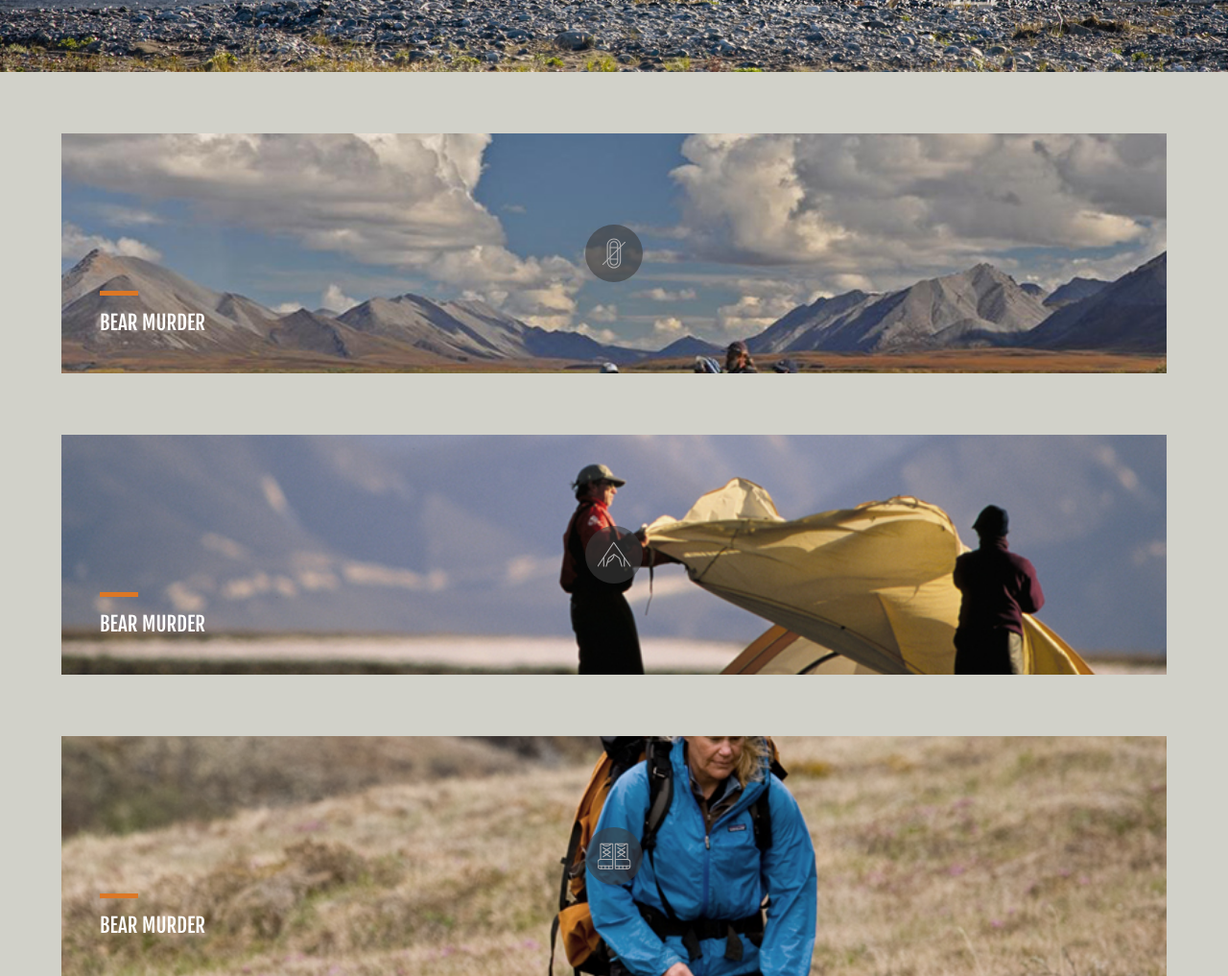
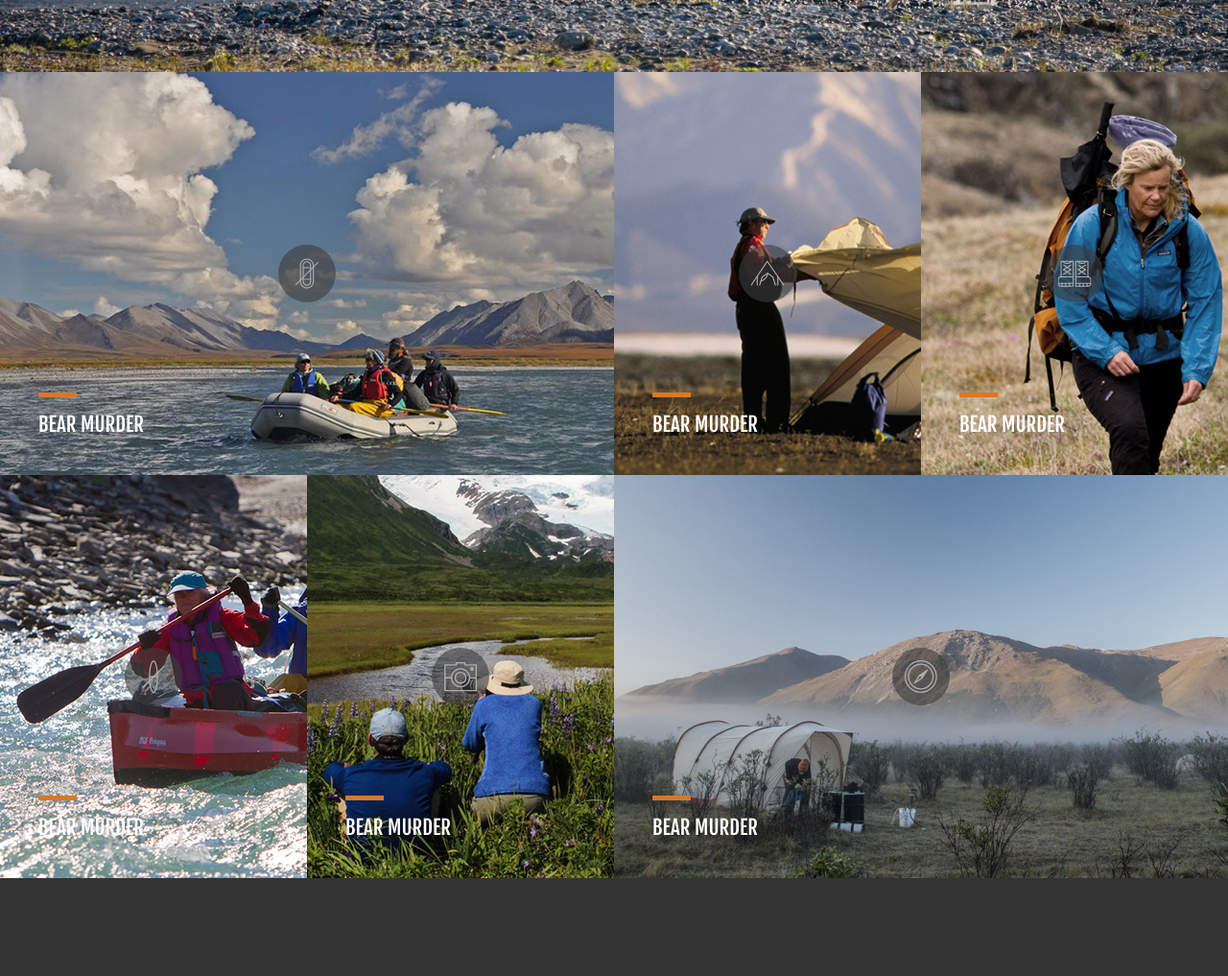
Before and after one commit to lukebertram/arctic-wild, a plain HTML site: page index.html in a window 1280 px wide. Shown: the part 425-1442 px from the top of the page at 96% size. After the commit the page ends 1340 px from the top, so only its background shows below. Drawn offline with nearby package versions, Linux system fonts and the light colour scheme.

Commit message:
add grid styling to gallery at laptop breakpoint and up

```diff
--- a/scss/abstracts/_variables.scss
+++ b/scss/abstracts/_variables.scss
@@ -3,3 +3,8 @@ $trip-sep-color: #dc7725;
 $gallery-padding: 5vw;
 $card-padding: 0 0 40px 40px;
 $icon-bg-color: rgba(60,60,60,0.6);
+
+
+//BREAKPOINTS
+$break-tablet: 'screen and (min-width: 768px)';
+$break-laptop: 'screen and (min-width: 961px)';
--- a/scss/layout/_gallery.scss
+++ b/scss/layout/_gallery.scss
@@ -20,6 +20,8 @@
   background-size: cover;
   background-position: center;
   margin-bottom: $gallery-padding;
+  flex-grow: 1;
+  flex-shrink: 1;
   display: flex;
   flex-direction: column;
   align-items: flex-start;
@@ -58,6 +60,9 @@
 }
 #card1{
   background-image: url('../img/rafting.jpg');
+  @media #{$break-tablet}{
+    flex-basis: 768px;
+  }
 }
 #card2{
   background-image: url('../img/basecamp.jpg');
@@ -73,4 +78,36 @@
 }
 #card6{
   background-image: url('../img/custom.jpg');
+  @media #{$break-tablet}{
+    flex-basis: 768px;
+  }
 }
+
+@media #{$break-tablet} {
+  .img-gallery{
+    padding:0;
+    flex-flow: row wrap;
+    .card{
+      margin-bottom: 0;
+      height: 420px;
+      flex-basis: 384px;
+    }
+  }
+}
+
+@media #{$break-laptop}{
+  .img-gallery{
+    display: grid;
+    grid-template-columns: repeat(4, 1fr);
+    grid-template-rows: 420px 420px;
+  }
+  .card{
+    flex: 0;
+  }
+  #card1{
+    grid-column: 1 / 3;
+  }
+  #card6{
+    grid-column: 3 / 5;
+  }
+}
```
Also changed, not shown: css/main.css.
